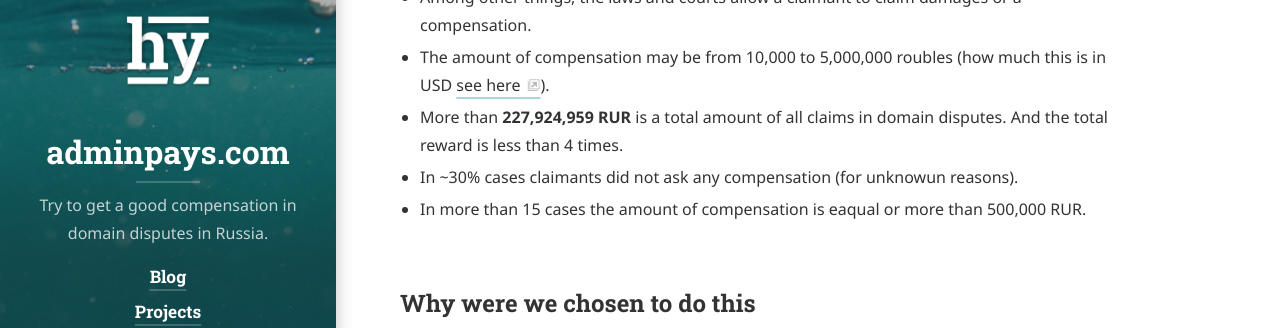
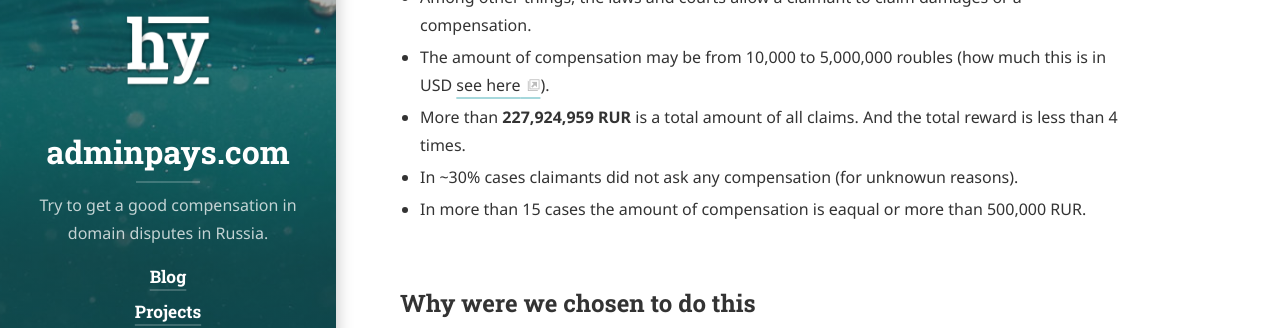
Before and after one commit to xCounsel/adminpays, a Jekyll site: the page built from index.md, in a window 1280 px wide and 1361 px high. Shown: the part 419-747 px from the top of the window. Built offline with Jekyll 4.4.1, drawn with Linux system fonts in a browser that asks for light colours; cached includes are drawn as plain includes; nearby versions of some CDN libraries; some web fonts are replaced; library files that are not in the unit come from our copies.

Commit message:
Update index.md

```diff
--- a/index.md
+++ b/index.md
@@ -10,7 +10,7 @@ sitemap: false
 * A domain owner and/or an admin of disputed domian name may be found liable for the infringement.
 * Among other things, the laws and courts allow a claimant to claim damages or a compensation.
 * The amount of compensation may be from 10,000 to 5,000,000 roubles (how much this is in USD [see here](https://www.xe.com/currencyconverter/convert/?Amount=1&From=RUB&To=USD)).
-* More than **227,924,959 RUR** is a total amount of all claims in domain disputes. And the total reward is less than 4 times.
+* More than **227,924,959 RUR** is a total amount of all claims. And the total reward is less than 4 times.
 * In ~30% cases claimants did not ask any compensation (for unknowun reasons).
 * In more than 15 cases the amount of compensation is eaqual or more than 500,000 RUR.
 
```
